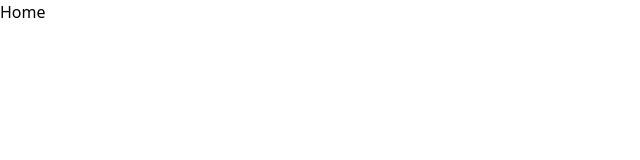
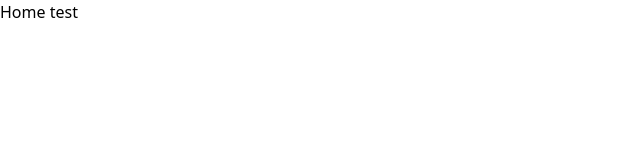
Before and after one commit to UFStatsSiteOrg/UFStatsSiteOrg, a React (Create React App) app in the folder react-app/: page / in a window 1280 px wide. Shown: the top 160 px of the page, without its empty margins (0-640 px from the left). Built offline with nearby package versions, Linux system fonts and the light colour scheme.

Commit message:
Test push

```diff
--- a/react-app/src/components/home/HomePage.jsx
+++ b/react-app/src/components/home/HomePage.jsx
@@ -1,7 +1,7 @@
 function HomePage() {
     return (
         <div>
-            Home
+            Home test
         </div>
     )
 }
```
